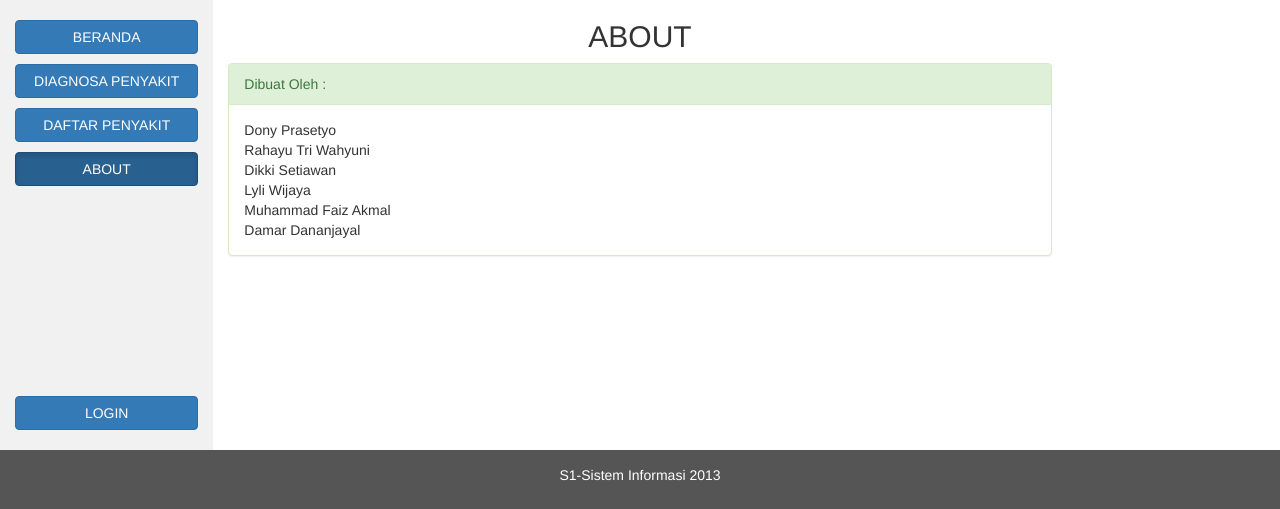
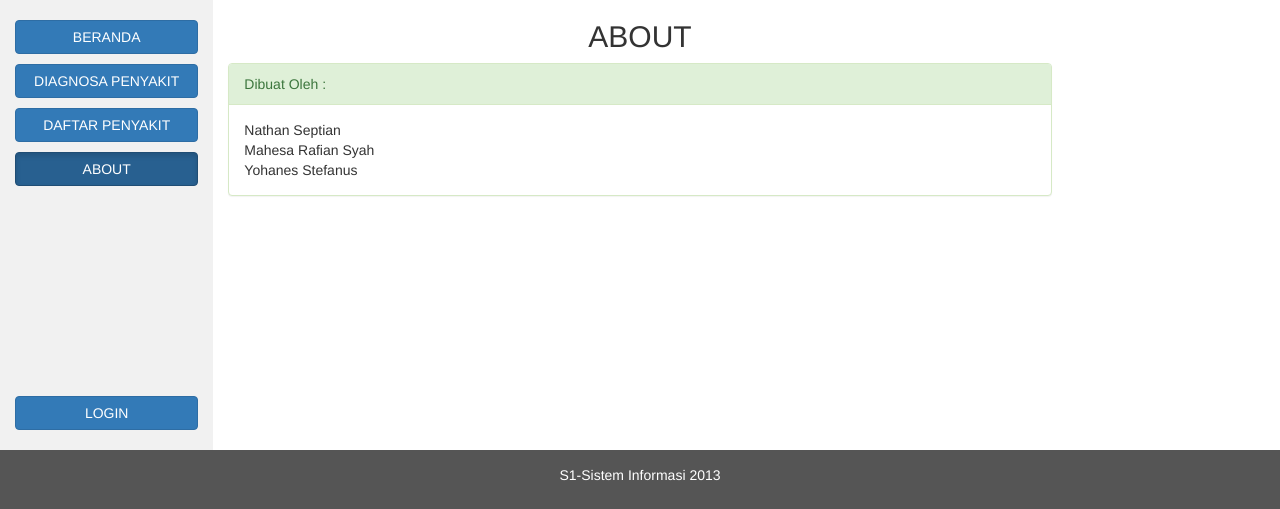
Before and after one commit to sarafiansyah/Applegenic, a PHP site: page /about.php in a window 1280 px wide. Shown: the part 50-559 px from the top of the page. Run offline with PHP 8.4, Linux system fonts and the light colour scheme; some libraries are stand-ins or nearby versions.

Commit message:
Update about.php

```diff
--- a/about.php
+++ b/about.php
@@ -1,5 +1,6 @@
 <!DOCTYPE html>
 <html lang="en">
+
 <head>
   <title>Sistem Pakar</title>
   <meta charset="utf-8">
@@ -9,6 +10,7 @@
   <script src="https://ajax.googleapis.com/ajax/libs/jquery/3.1.1/jquery.min.js"></script>
   <script src="https://maxcdn.bootstrapcdn.com/bootstrap/3.3.7/js/bootstrap.min.js"></script>
 </head>
+
 <body>
 
   <nav class="navbar navbar-inverse">
@@ -40,16 +42,15 @@
         <p><button type="button" class="btn btn-primary btn-block" id="myBtn">LOGIN</button></p>
       </div>
       <div class="col-sm-8 text-left">
-      <center><h2>ABOUT</h2></center>
+        <center>
+          <h2>ABOUT</h2>
+        </center>
         <div class="panel panel-success">
           <div class="panel-heading">Dibuat Oleh :</div>
           <div class="panel-body">
-          Dony Prasetyo<br>
-          Rahayu Tri Wahyuni<br>
-          Dikki Setiawan<br>
-          Lyli Wijaya<br>
-          Muhammad Faiz Akmal<br>
-          Damar Dananjayal<br>
+            Nathan Septian<br>
+            Mahesa Rafian Syah<br>
+            Yohanes Stefanus<br>
           </div>
         </div>
       </div>
@@ -84,12 +85,13 @@
     <p>S1-Sistem Informasi 2013</p>
   </footer>
   <script>
-$(document).ready(function(){
-    $("#myBtn").click(function(){
+    $(document).ready(function() {
+      $("#myBtn").click(function() {
         $("#myModal").modal();
       });
     });
   </script>
 
 </body>
+
 </html>
```
Lines whose indentation alone changed are shown as unchanged.
